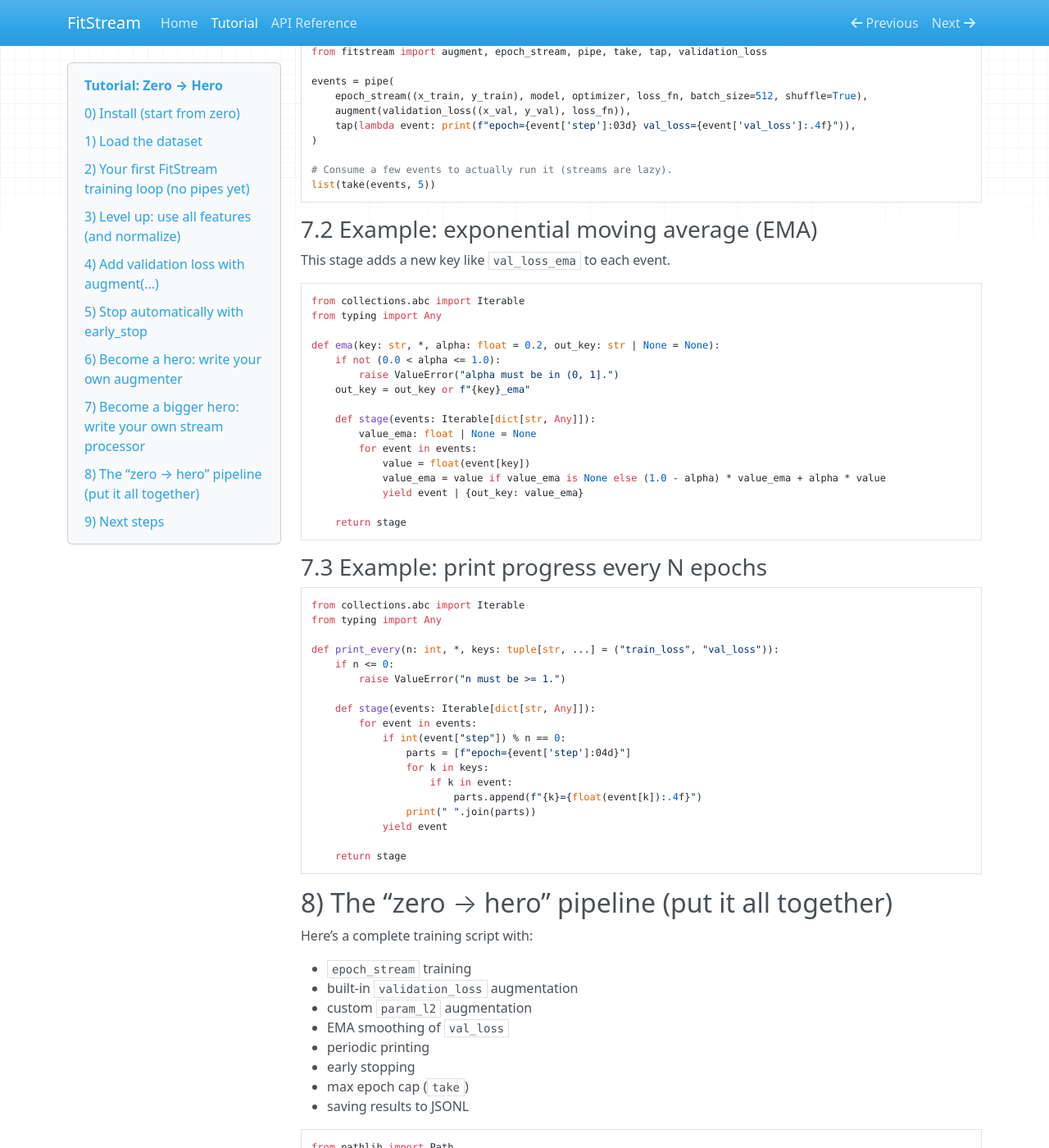
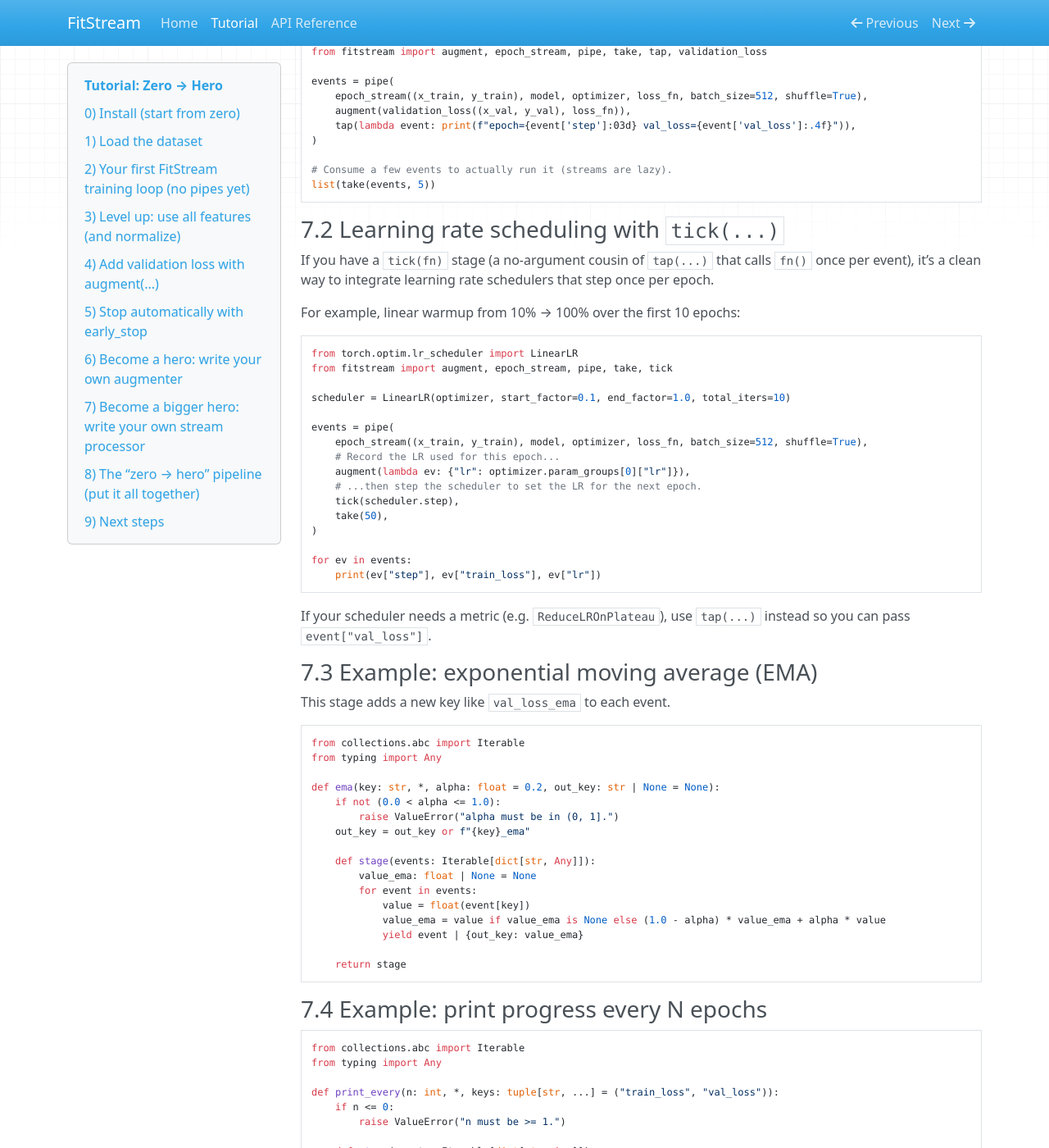
Before and after one commit to alexshtf/fitstream, an MkDocs documentation site: the page built from docs/tutorial.md, in a window 1280 px wide and 1400 px high, scrolled down 6347 px. Shown: the whole window at 82% size. Built offline with MkDocs 1.6.1, drawn with Linux system fonts in a browser that asks for light colours; nearby versions of some CDN libraries.

Commit message:
Document tick() for LR scheduling

````diff
--- a/docs/tutorial.md
+++ b/docs/tutorial.md
@@ -347,7 +347,35 @@ events = pipe(
 list(take(events, 5))
 ```
 
-### 7.2 Example: exponential moving average (EMA)
+### 7.2 Learning rate scheduling with `tick(...)`
+
+If you have a `tick(fn)` stage (a no-argument cousin of `tap(...)` that calls `fn()` once per event), it’s a clean way
+to integrate learning rate schedulers that step once per epoch.
+
+For example, linear warmup from 10% → 100% over the first 10 epochs:
+
+```python
+from torch.optim.lr_scheduler import LinearLR
+from fitstream import augment, epoch_stream, pipe, take, tick
+
+scheduler = LinearLR(optimizer, start_factor=0.1, end_factor=1.0, total_iters=10)
+
+events = pipe(
+    epoch_stream((x_train, y_train), model, optimizer, loss_fn, batch_size=512, shuffle=True),
+    # Record the LR used for this epoch...
+    augment(lambda ev: {"lr": optimizer.param_groups[0]["lr"]}),
+    # ...then step the scheduler to set the LR for the next epoch.
+    tick(scheduler.step),
+    take(50),
+)
+
+for ev in events:
+    print(ev["step"], ev["train_loss"], ev["lr"])
+```
+
+If your scheduler needs a metric (e.g. `ReduceLROnPlateau`), use `tap(...)` instead so you can pass `event["val_loss"]`.
+
+### 7.3 Example: exponential moving average (EMA)
 
 This stage adds a new key like `val_loss_ema` to each event.
 
@@ -370,7 +398,7 @@ def ema(key: str, *, alpha: float = 0.2, out_key: str | None = None):
     return stage
 ```
 
-### 7.3 Example: print progress every N epochs
+### 7.4 Example: print progress every N epochs
 
 ```python
 from collections.abc import Iterable
````
